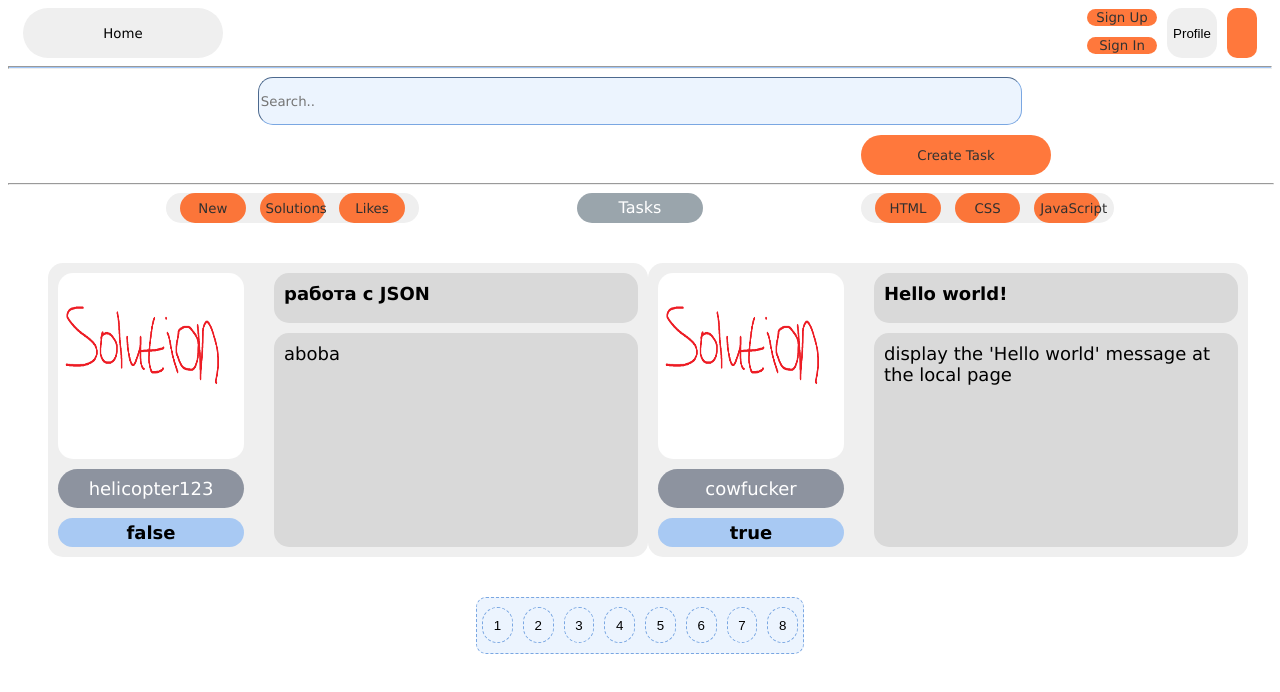
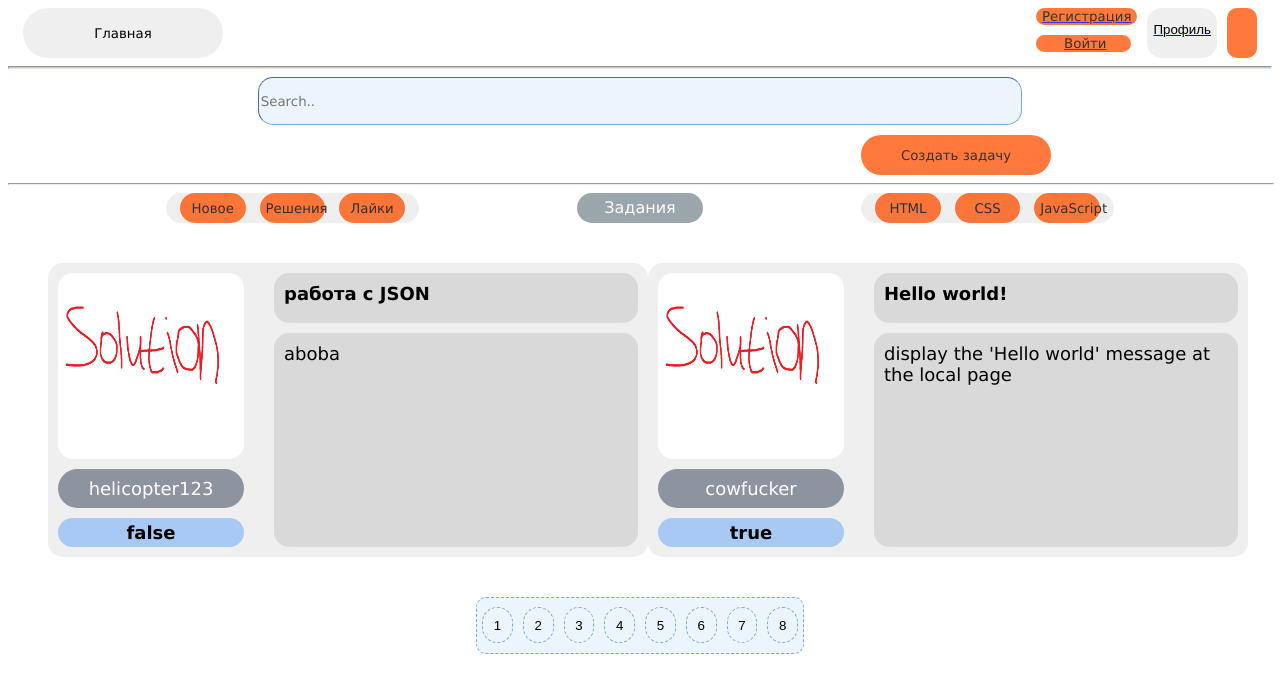
Before and after one commit to BornToCodeStudio/frontend_old, a Vue app: page / in a window 1280 px wide. Shown: the top 692 px of the page. Built offline with nearby package versions, Linux system fonts and the light colour scheme.

Commit message:
Русификация
Нужно перевести True and false на главной странице!!!

```diff
--- a/src/components/nav-bar.vue
+++ b/src/components/nav-bar.vue
@@ -2,23 +2,23 @@
   <nav class="nav__bar">
     <div class="nav__bar-left">
         <router-link to="/">
-            <button id="home__button">Home</button>
+            <button id="home__button">Главная</button>
         </router-link>
     </div>
 
     <div class="nav__bar-right">
       <div class="auth__block">
         <router-link to="/SignUp">
-          <button id="sign-up__button">Sign Up</button>
+          <button id="sign-up__button">Регистрация</button>
         </router-link>
 
         <router-link to="/SignIn">
-          <button id="sign-in__button">Sign In</button>
+          <button id="sign-in__button">Войти</button>
         </router-link>
       </div>
 
       <router-link to="/Profile">
-        <button id="profile__button">Profile</button>
+        <button id="profile__button">Профиль</button>
       </router-link>
 
       <button id="notifications__button"></button>
@@ -76,33 +76,42 @@ export default {
     }
 
     #sign-up__button {
+      display: flex;
+      flex-direction: row;
+      text-align: center;
       font-family:Verdana, Geneva, Tahoma, sans-serif;
       cursor: pointer;
       border-radius: 15px;
       border-width: 0px;
-        width: 70px;
       background-color: #FF570C;
       opacity: 80%;
       text-align: center;
     }
 
     #sign-in__button {
+      display: flex;
+      flex-direction: row;
+      text-align: center;
       font-family:Verdana, Geneva, Tahoma, sans-serif;
       cursor: pointer;
       border-radius: 15px;
       border-width: 0px;
-        width: 70px;
+      width: 95px;
       background-color: #FF570C;
       opacity: 80%;
-        text-align: center;
+      padding-left: 28px;
+
     }
 
     #profile__button {
+      display: flex;
+      flex-direction: column;
       cursor: pointer;
       border-radius: 15px;
       border-width: 0px;
       height: 50px;
-        width: 50px;
+      padding-top: 14px;
+      text-align: center;
     }
 
     #notifications__button {
--- a/src/views/home-view.vue
+++ b/src/views/home-view.vue
@@ -2,17 +2,17 @@
     <main>
       <div class="main__upper">
         <input type="text" id="search__bar" placeholder="Search..">
-        <button id="create__task">Create Task</button>
+        <button id="create__task">Создать задачу</button>
       </div>
       <hr>
       <div class="main__body">
         <div class="filters">
           <div class="left__filters">
-            <button id="filter__new">New</button>
-            <button id="filter__solutions">Solutions</button>
-            <button id="filter__likes">Likes</button>
+            <button id="filter__new">Новое</button>
+            <button id="filter__solutions">Решения</button>
+            <button id="filter__likes">Лайки</button>
           </div>
-          <span id="tasks">Tasks</span>
+          <span id="tasks">Задания </span>
           <div class="right__filters">
             <button id="filter__html">HTML</button>
             <button id="filter__css">CSS</button>
--- a/src/views/profile-view.vue
+++ b/src/views/profile-view.vue
@@ -6,26 +6,26 @@
                 <img :src="avatarUrl" ref='profileImg' alt="unload" class="profile__image">
 
                 <span id="profile__nickname">{{ nickname }}</span>
-                <span id="profile__aboutme">About me:</span>
+                <span id="profile__aboutme">О себе:</span>
 
                 <textarea id="profile__aboutme-text" style="resize: none;" v-model="aboutme"></textarea>
 
-                <button id="subscribe__button">Subscribe</button>
+                <button id="subscribe__button">Подписаться</button>
 
                 <input type="file" ref="file" @change="selectFile()">
-                <button class="send__photo" @click="sendFile()">Send photo</button>
+                <button class="send__photo" @click="sendFile()">Отправить фото</button>
             </div>
             <div id="profile__stats">
-                <StatsItem text="Likes" :value="likes"/>
-                <StatsItem text="Subscribers" :value="subscribers"/>
-                <StatsItem text="Subscriptions" :value="subscriptions"/>
-                <StatsItem text="Views" :value="views"/>
+                <StatsItem text="Лайков" :value="likes"/>
+                <StatsItem text="Подписчиков" :value="subscribers"/>
+                <StatsItem text="Подписок" :value="subscriptions"/>
+                <StatsItem text="Просмотов" :value="views"/>
             </div>
         </div>
         <div class="tasks">
             <div class="tasks__buttons">
-                <button id="completed-tasks__button">Completed Tasks</button>
-                <button id="created-tasks__button" @click="loadTasks()">Created Tasks ({{ tasksCount }} шт.)</button>
+                <button id="completed-tasks__button">Завершенные задания</button>
+                <button id="created-tasks__button" @click="loadTasks()">Соданные задания({{ tasksCount }} шт.)</button>
             </div>
             <div class="tasks__items">
                 <div id="task-item">
--- a/src/views/task-view.vue
+++ b/src/views/task-view.vue
@@ -5,15 +5,15 @@
                 <textarea class="text__code" ref="editor"></textarea>
             </div>
             <div class="buttons">
-                <button class="upload__file">Upload file</button>
-                <button class="preview" @click="preview()">Preview</button>
-                <button class="send__code">Send code</button>
+                <button class="upload__file">Загрузить файл</button>
+                <button class="preview" @click="preview()">Предпросмотр</button>
+                <button class="send__code">Отправить на проверку</button>
             </div>
             <iframe class="code__preview" :srcdoc="text"/>
         </div>
 
         <div class="info">
-            <spen class="result">result</spen>
+            <spen class="result">результат</spen>
             <span class="description">{{ task().description }}</span>
             <div class="comments">
 
```
Lines whose indentation alone changed are shown as unchanged.
